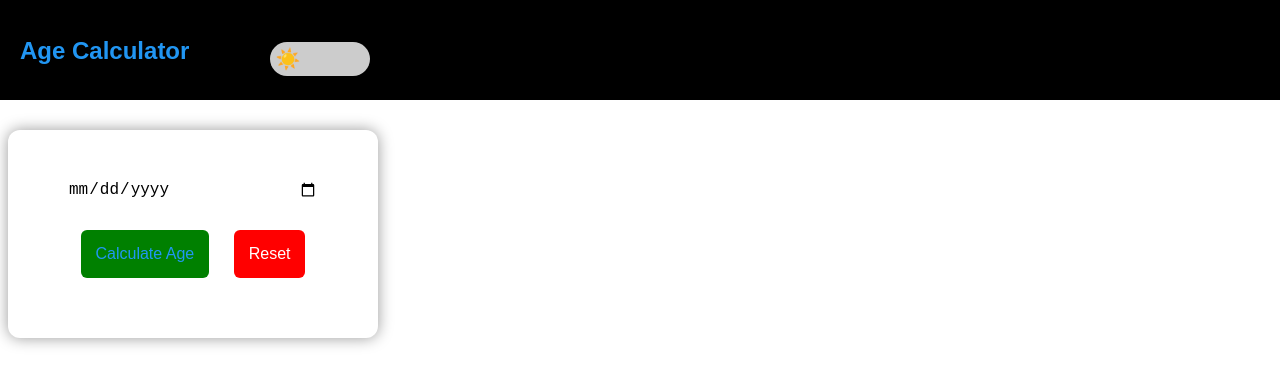
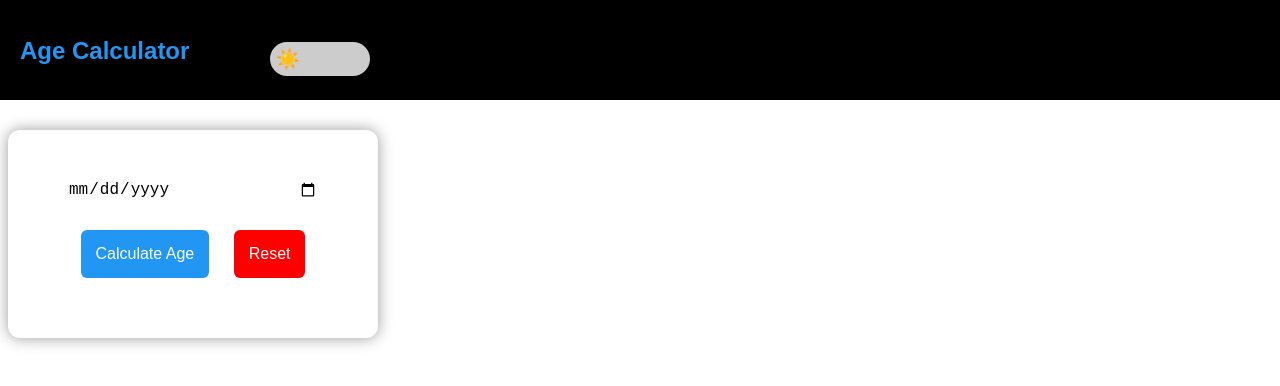
Before and after one commit to prashant43-creator/Age-Calculator, a plain HTML site: page index.html in a window 1280 px wide. Shown: the top 386 px of the page. Drawn offline with Linux system fonts and the light colour scheme.

Commit message:
Update style.css

```diff
--- a/style.css
+++ b/style.css
@@ -111,8 +111,8 @@ input:checked + #slider::before{
   content: "🌙";
 }
 .calculate{
-  color:  #2196F3;
-  background-color: green;
+  color:  white;
+  background-color:  #2196F3;
   padding: 15px;
 }
 .reset{
```
